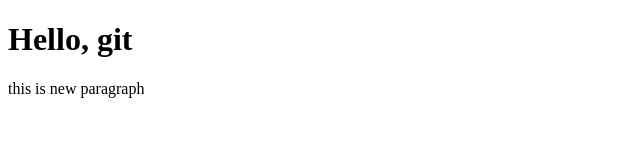
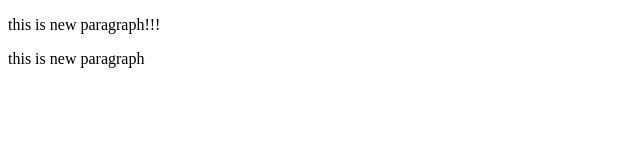
Before and after one commit to 6430300013/Demo, a plain HTML site: page index.html in a window 1280 px wide. Shown: the whole page, without its empty margins (0-640 px from the left). Drawn offline with Linux system fonts and the light colour scheme.

Commit message:
add paragraph

```diff
--- a/index.html
+++ b/index.html
@@ -4,7 +4,7 @@
     <title> Test git </title>
 </head>
 <body>
-    <h1>Hello, git</h1>
+    <p>this is new paragraph!!!</p>
     <p>this is new paragraph</p>
 </body>
 </html>
```
